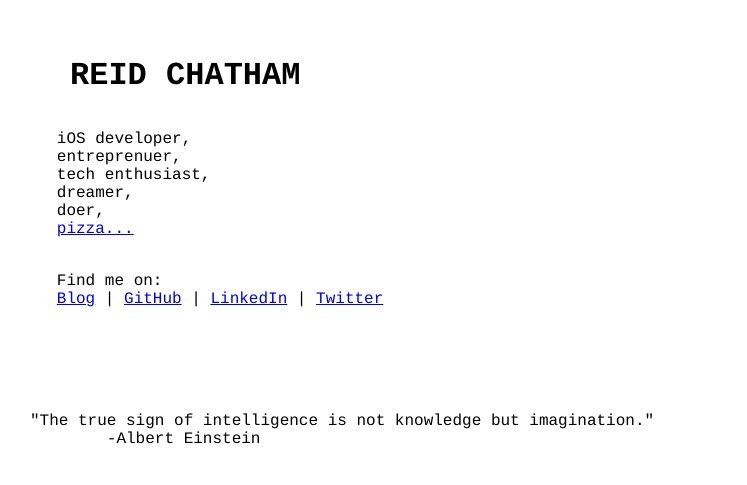
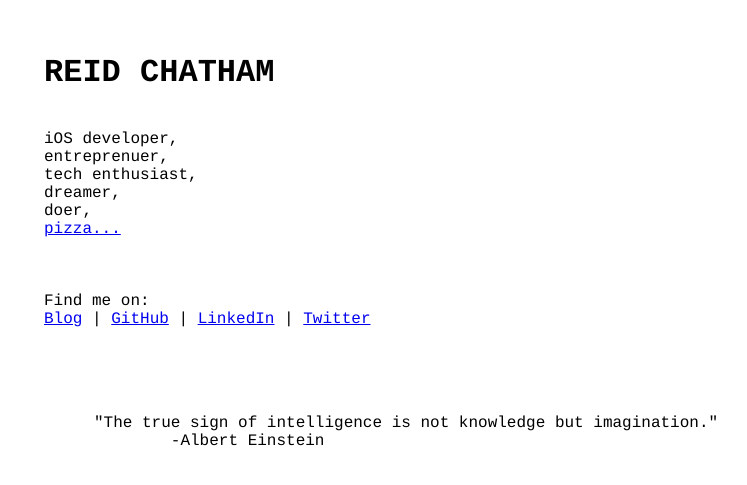
Before and after one commit to rchatham/reidchatham.github.io, a Jekyll site: the page built from index.html, in a window 1280 px wide. Shown: the top 485 px of the page, without its empty margins (20-767 px from the left). Built offline with Jekyll 4.4.1, drawn with Linux system fonts in a browser that asks for light colours.

Commit message:
updated css

```diff
--- a/_layouts/default.html
+++ b/_layouts/default.html
@@ -10,7 +10,9 @@
 
  <link rel="stylesheet" href="/src/highlight/styles/github.css">
  <script src="/src/highlight/highlight.pack.js"></script>
-<script>hljs.initHighlightingOnLoad();</script>
+ <script>hljs.initHighlightingOnLoad();</script>
+
+ <link rel="stylesheet" href="https://cdnjs.cloudflare.com/ajax/libs/font-awesome/4.7.0/css/font-awesome.min.css">
 
 </head>
 
@@ -30,5 +32,9 @@
 {{ content }}
 </div>
 
+<footer>
+
+</footer>
+
 </body>
 </html>
--- a/index.html
+++ b/index.html
@@ -1,21 +1,21 @@
 ---
 layout: default
 ---
- <pre>
-	iOS developer,
-	entreprenuer,
-	tech enthusiast,
-	dreamer,
-	doer,
-	<a href="http://dontstopthepizzaparty.com">pizza...</a>
- </pre>
-
- <pre>
- 	Find me on:
+ <p>
+	iOS developer,<br>
+	entreprenuer,<br>
+	tech enthusiast,<br>
+	dreamer,<br>
+	doer,<br>
+	<a href="http://dontstopthepizzaparty.com">pizza...</a><br>
+ </p>
+<br><br><br>
+ <p>
+ 	Find me on: <br>
 	<a href="/blog.html">Blog</a> | <a href="https://github.com/rchatham" target="_blank">GitHub</a> | <a href="https://www.linkedin.com/in/reidchatham" target="_blank">LinkedIn</a> | <a href="https://twitter.com/reidamandweep" target="_blank">Twitter</a>
 	<!-- <a href="resume.html">resume</a> -->
- </pre>
-
+ </p>
+<br>
  <pre class="quote">
  <!-- <blockquote> -->
 "The true sign of intelligence is not knowledge but imagination."
--- a/src/styles.css
+++ b/src/styles.css
@@ -32,7 +32,10 @@
 
 }*/
 
-p, ul, ol, pre, blockquote, hr, object { margin: 1em 0; }
+p, ul, ol, pre, blockquote, hr, object {
+  margin: 0 0 0 0;
+  padding: 0 0 0 0;
+}
 
 /* header */
 header {
@@ -41,9 +44,9 @@
   top: 0;
   display: block;
   background-color: white;
-  margin: 0 0;
+  margin: 0 0 0 0;
   /*height: 100px;*/
-  padding: 0 30px 0 50px;
+  padding: 0 0 0 0;
   color: black;
   /*text-shadow: 3px 3px 3px rgba(0,0,0,1);*/
 }
@@ -74,14 +77,16 @@
     text-align: left;
     float: left;
     line-height: 50px;
-    padding-top: 35px;
+    padding-top: 0;
+    margin-left: 4em; margin-right: 0;
+    margin-top: 3em; margin-bottom: 1em;
   }
+  header ul.navigation li:first-child { padding-left: 0px; }
   header ul.navigation li {
     display: inline-block;
     list-style: none;
     padding-left: 10px;
   }
-  header ul.navigation li:first-child { padding-left: 0px; }
   header ul.navigation li a {
     color: black;
     font-weight: bold;
@@ -107,18 +112,38 @@
 	margin: 50px;
 }
 
+/*
+div.indent { margin-left: 10px; }
+div.indent.double { margin-left: 20px; }
+*/
+
 div.content {
+	margin-left: 4em;
 	margin-top: 130px;
+	margin-bottom: 130px;
 }
 
+/*div.content  { margin-left: 2em; margin-bottom: 0.3em; }*/
 div.content li { margin-left: 2em; margin-bottom: 0.3em; }
 div.content ul > li { margin-left: 1.4em; }
 
+div.content.centered {
+	margin-left: 0;
+	text-align: center;
+}
+
 div.post {
-	margin-left: 2em;
+	height: auto;
+	width: 750px;
+	margin: 0 auto;
 	margin-bottom: 0.3em;
 }
 
 div.post-list {
 
 }
+
+footer {
+	width: 100%;
+	text-align: center;
+}
```
Also changed, not shown: _layouts/post.html (+8 -0 lines), _posts/2016-11-26-peer-connectivity.md (+7 -2 lines).
